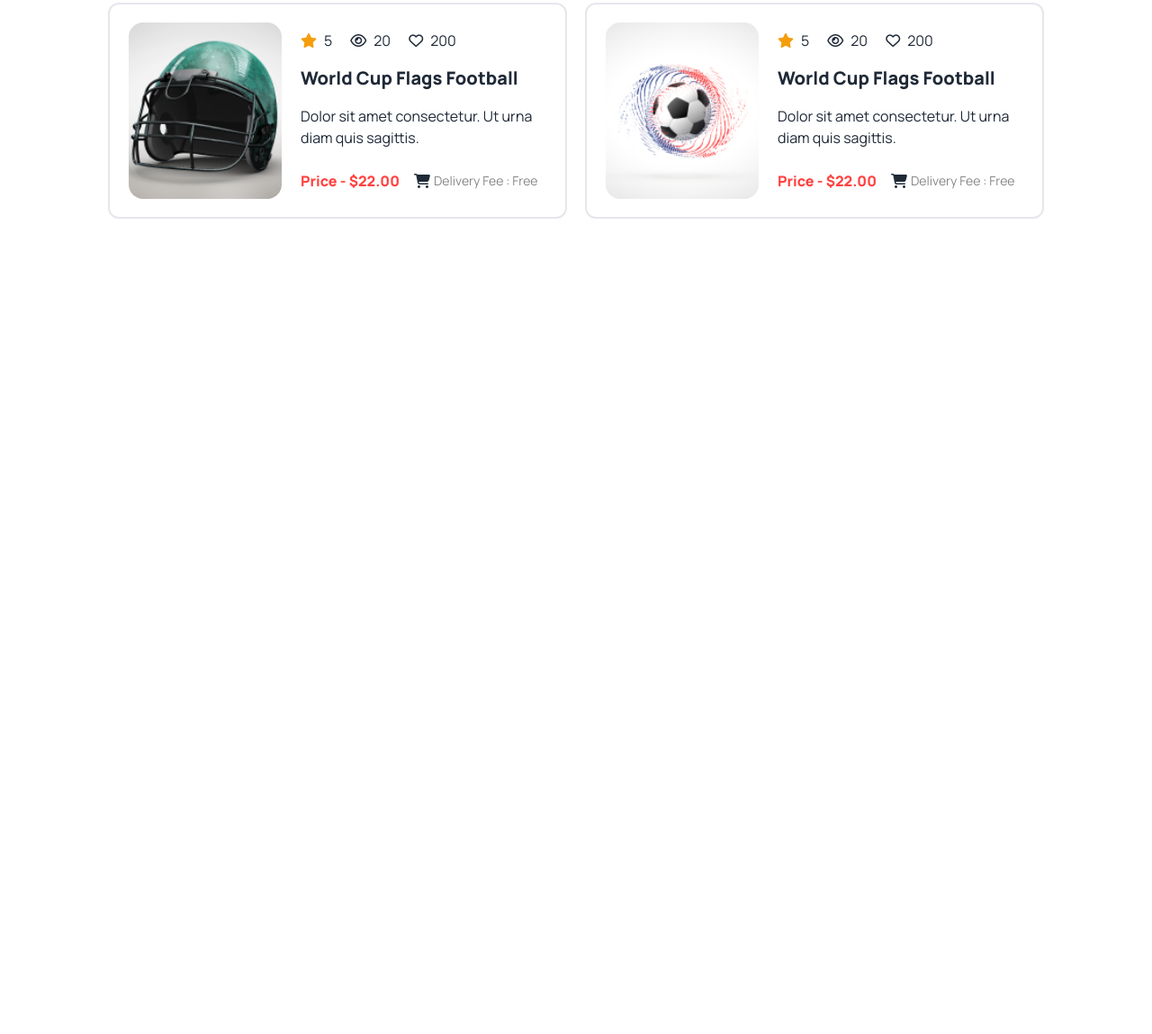
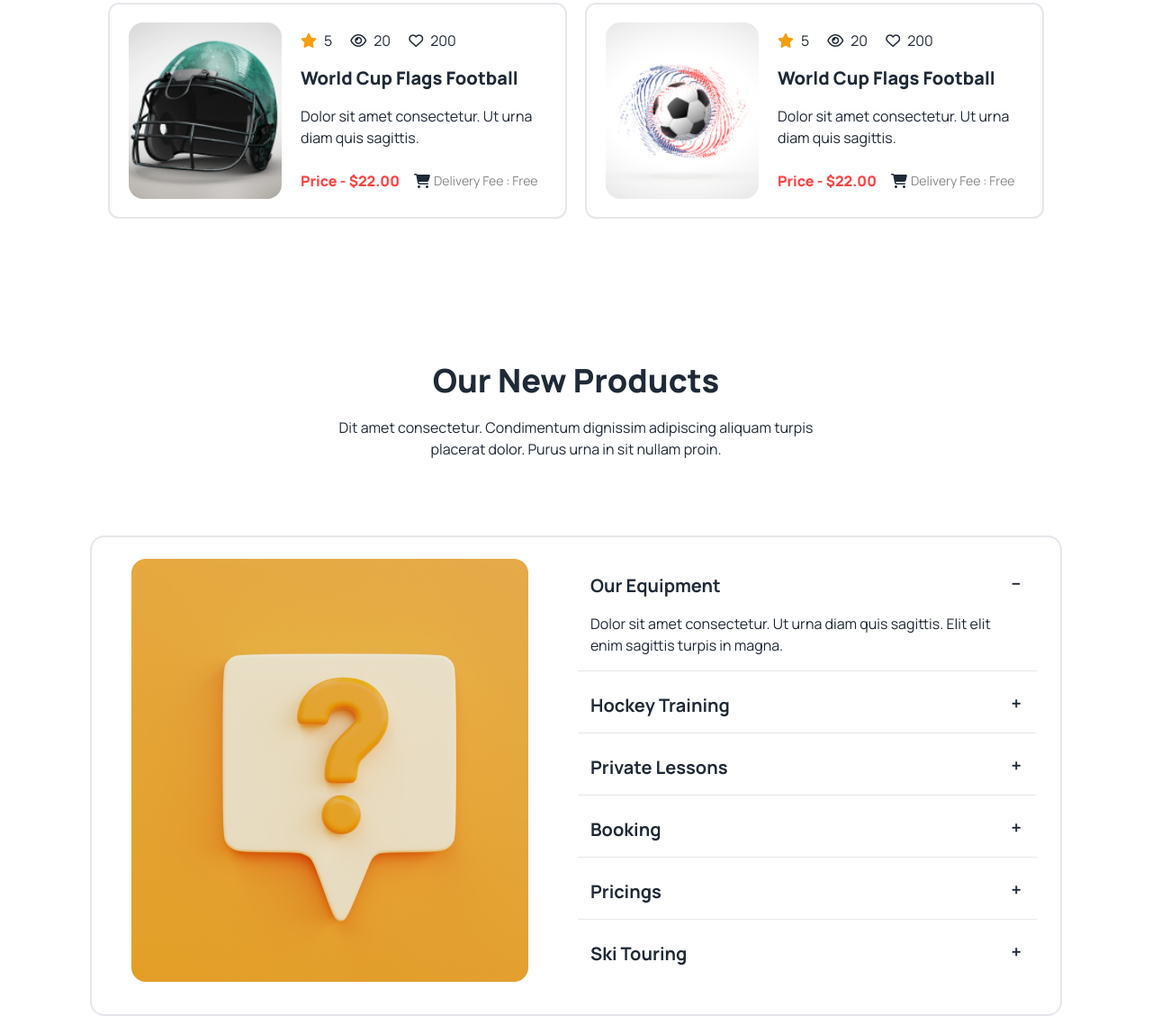
Before and after one commit to Muhammad-sefat/Responsive-Hockey-Club, a plain HTML site: page index.html in a window 1280 px wide. Shown: the part 3629-4778 px from the top of the page at 90% size. Before the commit the page ends 3992 px from the top, so only its background shows below. Drawn offline with nearby package versions, Linux system fonts and the light colour scheme.

Commit message:
finish faq section with responsive

```diff
--- a/index.html
+++ b/index.html
@@ -76,7 +76,7 @@
 
     <main class="md:container mx-auto">
         <!-- progress section -->
-        <section class="py-20 lg:mx-20">
+        <section class="py-10 lg:py-20 lg:mx-20">
             <div class="text-center p-5">
                 <h2 class="text-lg py-5 md:text-4xl font-extrabold">Professional Hockeys Club</h2>
                 <p class="md:w-1/2 mx-auto">Dit amet consectetur. Condimentum dignissim adipiscing aliquam turpis placerat dolor. Purus urna in sit nullam proin. </p>
@@ -147,7 +147,7 @@
         </section>
 
         <!-- products section -->
-        <section class="py-20 lg:mx-20">
+        <section class="py-10 lg:py-20 lg:mx-20">
             <div class="p-5">
             <h2 class="text-center text-2xl py-5 md:text-4xl font-extrabold">Our New Products</h2>
             <p class="md:w-3/4 lg:w-1/2 mx-auto text-center pb-5 md:pb-10">Dit amet consectetur. Condimentum dignissim adipiscing aliquam turpis placerat dolor. Purus urna in sit nullam proin. </p>
@@ -363,6 +363,83 @@
             </div>
 
         </section>
+
+        <!-- clients section -->
+        <section class="lg:mx-20">
+            <div class="p-5">
+                <h2 class="text-center text-2xl py-5 md:text-4xl font-extrabold">Our New Products</h2>
+                <p class="md:w-3/4 lg:w-1/2 mx-auto text-center pb-5">Dit amet consectetur. Condimentum dignissim adipiscing aliquam turpis placerat dolor. Purus urna in sit nullam proin. </p>
+                <div class="flex flex-col lg:mt-16 p-6 gap-3 lg:flex-row border-2 rounded-2xl">
+                    <div class="md:mx-auto pb-3 lg:w-[45%]">
+                        <img class="" src="Images/11.png">
+                    </div>
+                    <div class="lg:w-1/2">
+                        <div class="collapse collapse-plus pb-2">
+                            <input type="radio" name="my-accordion-3" checked="checked" />
+                            <div class="collapse-title text-xl font-bold">
+                                Our Equipment
+                            </div>
+                            <div class="collapse-content">
+                              <p>Dolor sit amet consectetur. Ut urna diam quis sagittis. Elit elit enim sagittis turpis in magna.</p>
+                            </div>
+                            <hr>
+                          </div>
+                          <div class="collapse collapse-plus pb-2">
+                            <input type="radio" name="my-accordion-3" />
+                            <div class="collapse-title text-xl font-bold">
+                                Hockey Training
+                            </div>
+                            <div class="collapse-content">
+                              <p>Dolor sit amet consectetur. Ut urna diam quis sagittis. Elit elit enim sagittis turpis in magna.</p>
+                            </div>
+                            <hr>
+                          </div>
+                          <div class="collapse collapse-plus pb-2">
+                            <input type="radio" name="my-accordion-3" />
+                            <div class="collapse-title text-xl font-bold">
+                                Private Lessons
+                            </div>
+                            <div class="collapse-content">
+                              <p>Dolor sit amet consectetur. Ut urna diam quis sagittis. Elit elit enim sagittis turpis in magna.</p>
+                            </div>
+                            <hr>
+                          </div>
+                          <div class="collapse collapse-plus pb-2">
+                            <input type="radio" name="my-accordion-3" />
+                            <div class="collapse-title text-xl font-bold">
+                                Booking
+                            </div>
+                            <div class="collapse-content">
+                              <p>Dolor sit amet consectetur. Ut urna diam quis sagittis. Elit elit enim sagittis turpis in magna.</p>
+                            </div>
+                            <hr>
+                          </div>
+                          <div class="collapse collapse-plus pb-2">
+                            <input type="radio" name="my-accordion-3" />
+                            <div class="collapse-title text-xl font-bold">
+                                Pricings
+                            </div>
+                            <div class="collapse-content">
+                              <p>Dolor sit amet consectetur. Ut urna diam quis sagittis. Elit elit enim sagittis turpis in magna.</p>
+                            </div>
+                            <hr>
+                          </div>
+                          <div class="collapse collapse-plus pb-2">
+                            <input type="radio" name="my-accordion-3" />
+                            <div class="collapse-title text-xl font-bold">
+                                Ski Touring
+                            </div>
+                            <div class="collapse-content">
+                              <p>Dolor sit amet consectetur. Ut urna diam quis sagittis. Elit elit enim sagittis turpis in magna.</p>
+                            </div>
+                          </div>
+                    </div>
+
+                </div>
+
+            </div>
+
+        </section>
     </main>
 
     <footer>
```
